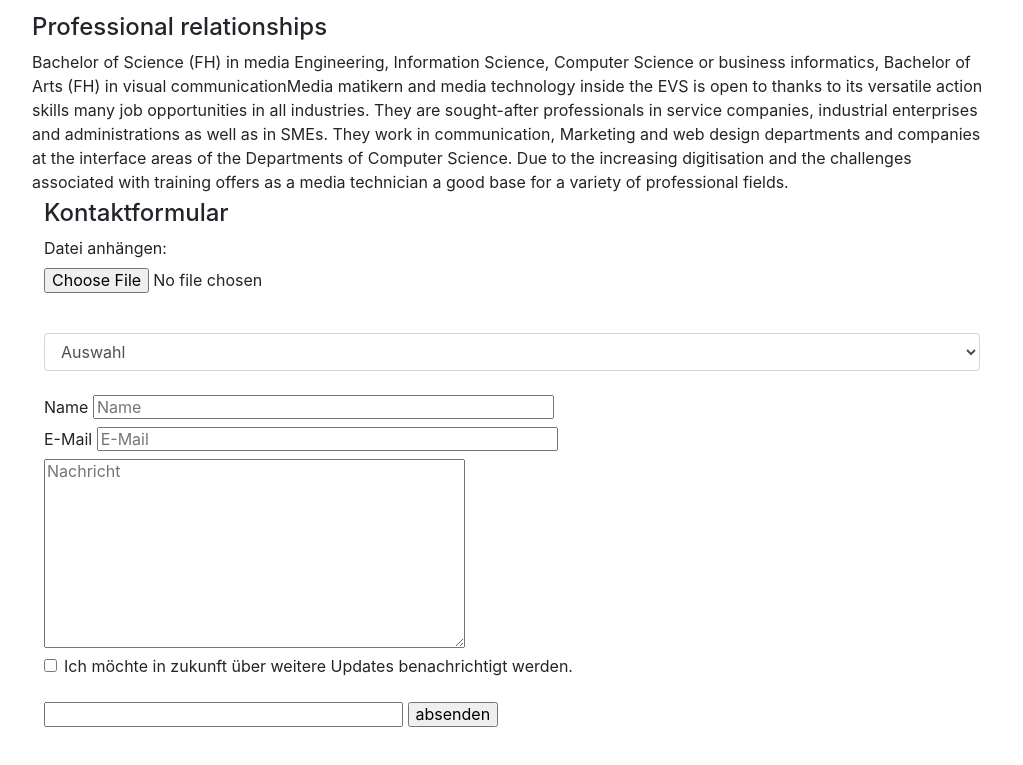
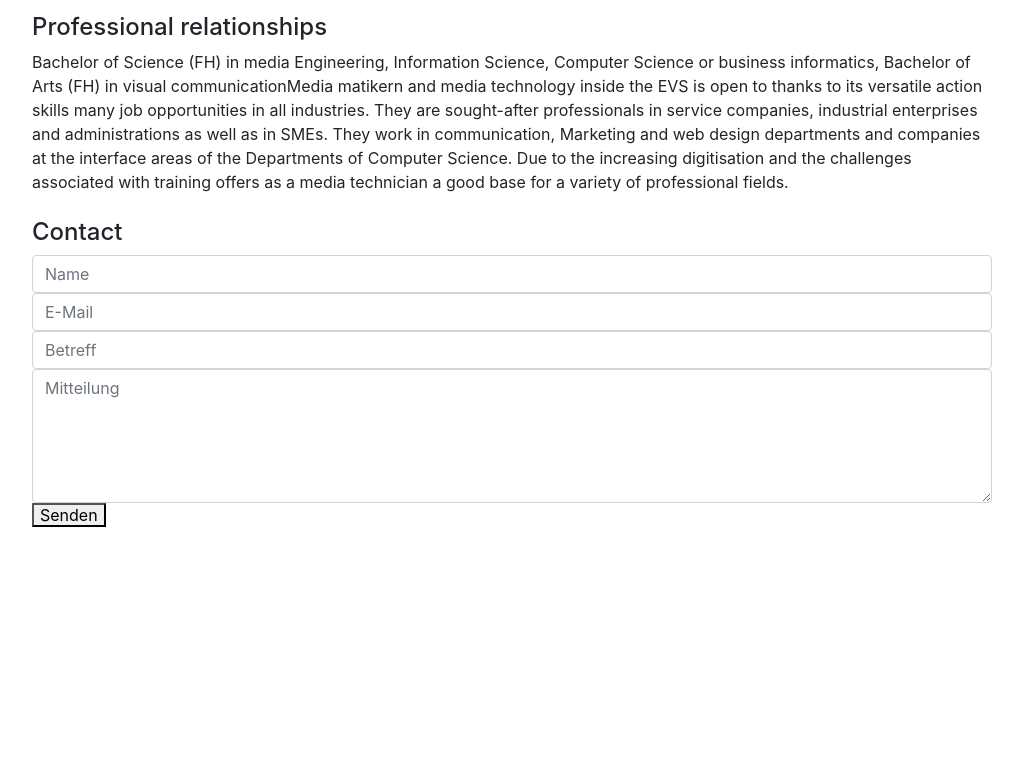
Before and after one commit to moorlivia/LB02_Livia_Moor, a website: page html/aboutme.html in a window 1280 px wide. Shown: the part 2293-3058 px from the top of the page, without its empty margins (168-1191 px from the left). After the commit the page ends 2868 px from the top, so only its background shows below. Drawn offline with nearby package versions, Linux system fonts and the light colour scheme.

Commit message:
added better form

```diff
--- a/html/aboutme.html
+++ b/html/aboutme.html
@@ -26,7 +26,7 @@
                 </a>
                 <ul class="nav justify-content-end">
                     <li class="nav-item">
-                        <a class="nav-link active text-dark" href="../index.html">Home</a>
+                        <a class="nav-link active text-dark" href="/">Home</a>
                     </li>
                     <li class="nav justify-content-end">
                         <div class="btn-group">
@@ -202,72 +202,34 @@
                     companies at the interface areas of the Departments of Computer Science. Due to the
                     increasing digitisation and the challenges associated with training offers as a
                     media
-                    technician a good base for a variety of professional fields.</br>
-                    <div>
-                        <form action="mailto:moorlivia@gmail.com" method="post">
-
-                            <div id="kontaktformular">
-
-                                <form id="kontaktform" action="" method="post" class="pure-form pure-form-aligned">
-
-                                    <fieldset>
-                                        <h4>Kontaktformular</h4>
-                                        <form>
-                                            <div class="form-group">
-                                                <label for="exampleFormControlFile1">Datei anhängen:</label>
-                                                <input type="file" class="form-control-file"
-                                                    id="exampleFormControlFile1">
-                                            </div>
-                                        </form>
-                                        </br>
-                                        <div>
-                                            <select class="form-control">
-                                                <label for="form-control">Ansprache</label>
-                                                <option>Auswahl</option>
-                                                <option>Herr</option>
-                                                <option>Frau</option>
-                                            </select>
-                                        </div></br>
-                                        <div class="pure-control-group">
-                                            <label for="name">Name</label>
-                                            <input id="name" name="name" required size="40" placeholder="Name">
-                                        </div>
-                                        <div class="pure-control-group">
-                                            <label for="email">E-Mail</label>
-                                            <input id="email" name="email" type="email" required size="40"
-                                                placeholder="E-Mail">
-                                        </div>
-                                        <div class="pure-control-group">
-                                            <textarea id="nachricht" name="nachricht" required cols="39" rows="10"
-                                                placeholder="Nachricht"></textarea>
-                                        </div>
-                                        <div class="form-check">
-                                            <input class="form-check-input" type="checkbox" value="" id="defaultCheck1">
-                                            <label class="form-check-label" for="defaultCheck1">
-                                                Ich möchte in zukunft über weitere Updates benachrichtigt werden.
-                                            </label>
-                                        </div></br>
-                                        <div style="clear:both;"></div>
-                                        <input type="text" name="vorname" value="" size="30" maxlength="50">
-                                        <input type="Submit" name="absenden" value="absenden">
-                                    </fieldset>
-                                </form>
-                                <script>
-                                    function validateForm() {
-                                        var form = document.getElementById("kontaktform");
-                                        return form.checkValidity();
-                                    }
-                                </script>
+                    technician a good base for a variety of professional fields.
+                    <div></br>
+                        <section id="contact">
+                            <h4>Contact</h4>
+                            <div class="clear"></div>
+                            <div class="kontaktformular">
+                                <!--form action= "mailto:moorl@bzz.ch" class="form-horizontal" role="form" method="post"-->
+                                <input type="text" id="name" class="form-control" name="name" placeholder="Name"
+                                    required>
+                                <input type="email" id="email" class="form-control" name="_replyto" placeholder="E-Mail"
+                                    required>
+                                <input type="text" id="betreff" class="form-control" name="_subject"
+                                    placeholder="Betreff" required>
+                                <textarea id="message" class="form-control" rows="5" name="message"
+                                    placeholder="Mitteilung" required></textarea>
+                                <button id="senden" class="absenden" vlaue="Submit Comment"
+                                    type="submit">Senden</button>
+                                <!--a href="#" id="emailLink" id="emailLink">Email</a>
+                                </form-->
                             </div>
+                        </section>
                     </div>
-                    </form>
-                </div>
 
 
 
-                <!--Grid column-->
-            </div>
-            <!--Grid row-->
+                    <!--Grid column-->
+                </div>
+                <!--Grid row-->
         </main>
         <!--Main Layout-->
 
@@ -294,7 +256,14 @@
         </script>
     <script src="https://ajax.googleapis.com/ajax/libs/jquery/3.4.1/jquery.min.js"></script>
     <script src="https://cdn.jsdelivr.net/npm/vue/dist/vue.js"></script>
+    <script>//nachricht versenden
 
+        $('#senden').on('click', function (event) {
+            var email = 'celike@bzz.ch';
+            var subject = $('#betreff').val();
+            var emailBody = $('#message').val();
+            window.location = 'mailto:' + email + '?subject=' + subject + '&body=' + emailBody;
+        });</script>
 
     </div>
     </div>
```
